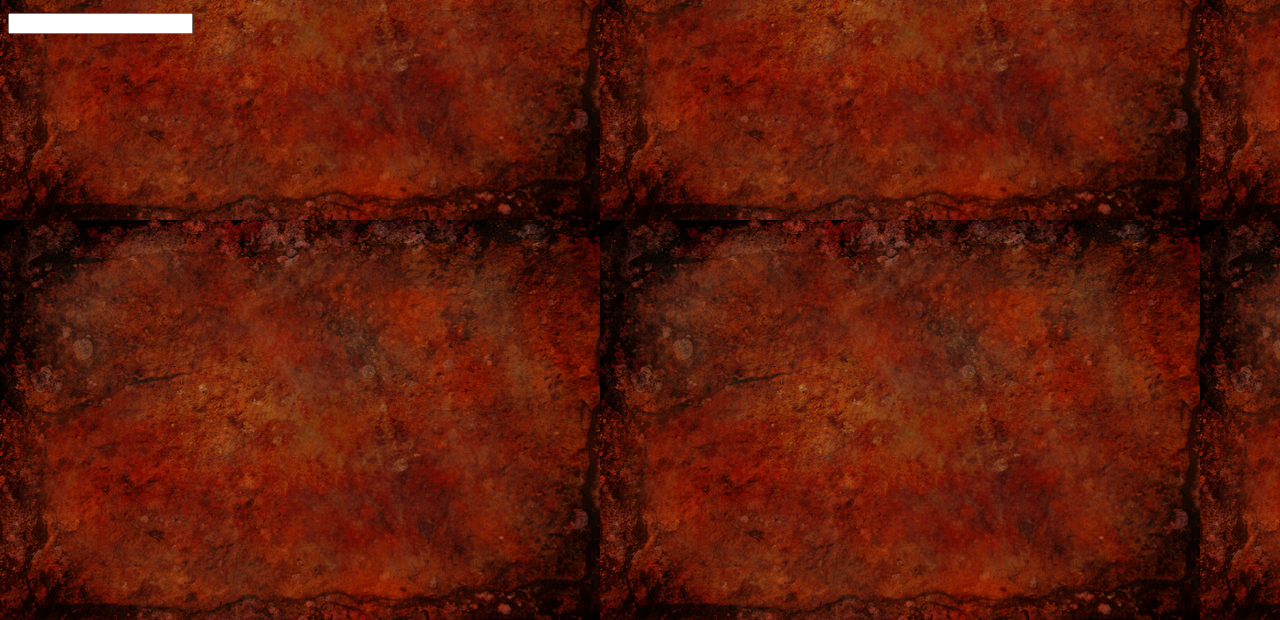
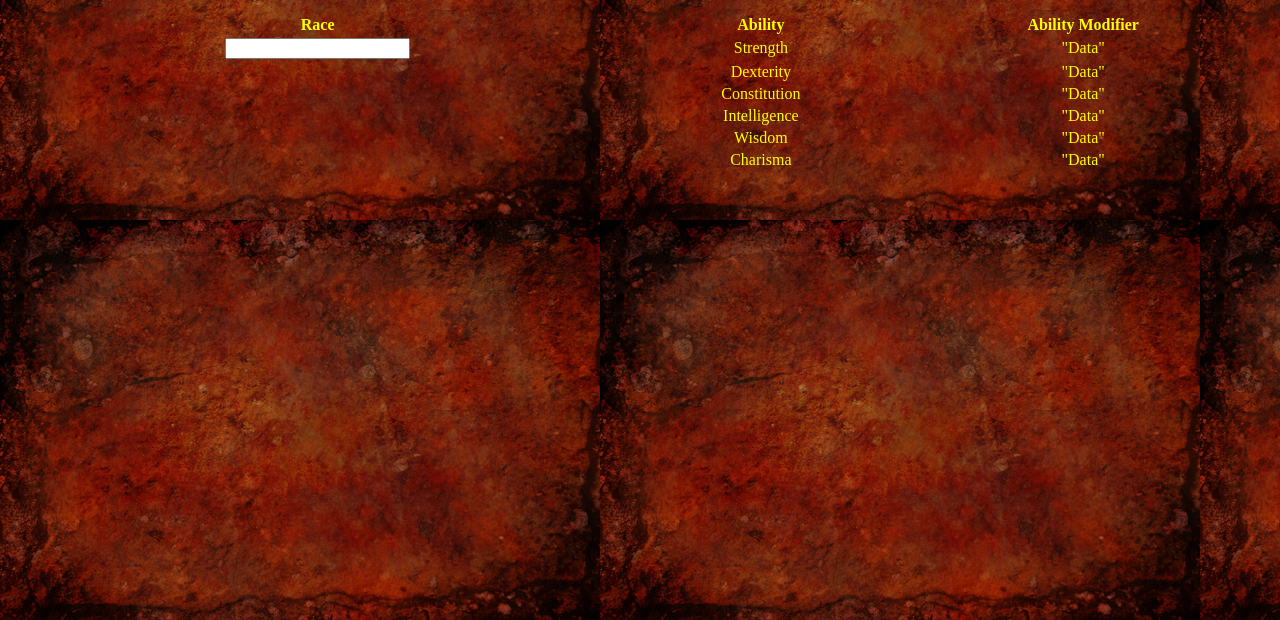
Before and after one commit to Fortiek/CIS280Project, a plain HTML site: page index.html in a window 1280 px wide. Shown: the part 180-800 px from the top of the page. Drawn offline with Linux system fonts and the light colour scheme.

Commit message:
Add files via upload
Improvement 1

```diff
--- a/index.css
+++ b/index.css
@@ -23,3 +23,10 @@ p.intro{
 	color:yellow;
 	text-align:center;
 }
+table{
+	width:100%;
+}
+table tr{
+	text-align:center;
+	color:yellow;
+}
--- a/index.html
+++ b/index.html
@@ -30,6 +30,14 @@
 		help you jump in feet first so you can get to playing with your friends!
 	</p>
 	<!-- Input lists that will need to carry values to other linked HTML sheets -->
+			<table>
+			  <tr>
+			    <th>Race</th>
+			    <th>Ability</th>
+			    <th>Ability Modifier</th>
+			  </tr>
+  			<tr>
+			    <td>
 					<input list="race">
 						<datalist id="race">
 							<option value="Dwarves">
@@ -40,6 +48,36 @@
 							<option value="Halflings">
 							<option value="Humans">
 						</datalist>
+				</td>
+			    <td>Strength</td>
+			    <td>"Data"</td>
+			</tr>
+			<tr>
+				<td></td>
+				<td>Dexterity</td>
+				<td>"Data"</td>
+			</tr>
+			<tr>
+				<td></td>
+				<td>Constitution</td>
+				<td>"Data"</td>
+			</tr>
+			<tr>
+				<td></td>
+				<td>Intelligence</td>
+				<td>"Data"</td>
+			</tr>
+			<tr>
+				<td></td>
+				<td>Wisdom</td>
+				<td>"Data"</td>
+			</tr>
+			<tr>
+				<td></td>
+				<td>Charisma</td>
+				<td>"Data"</td>
+			</tr>
+			</table>
 
 <!-- End of Document -->
 </body>
```
Lines whose indentation alone changed are shown as unchanged.
